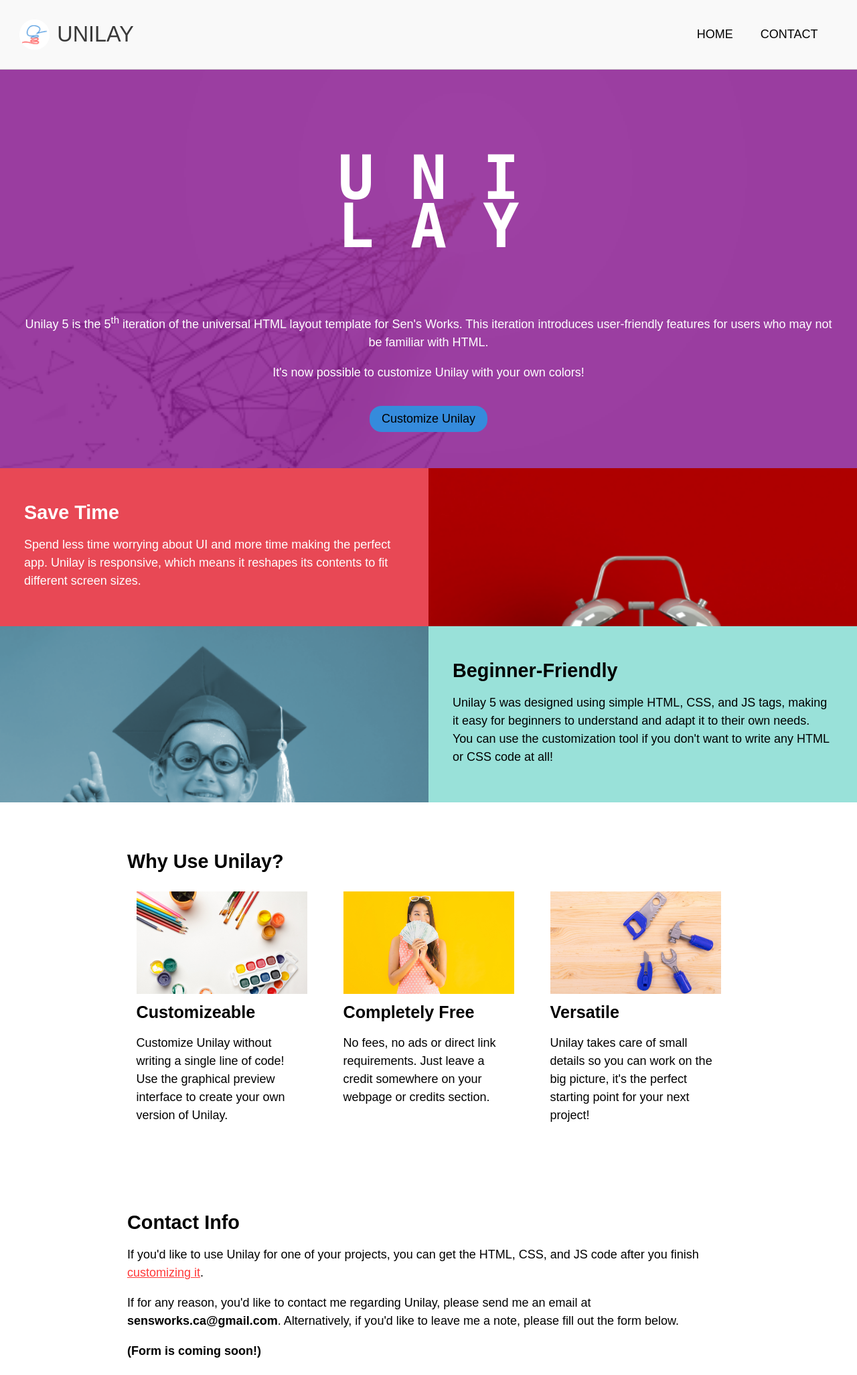
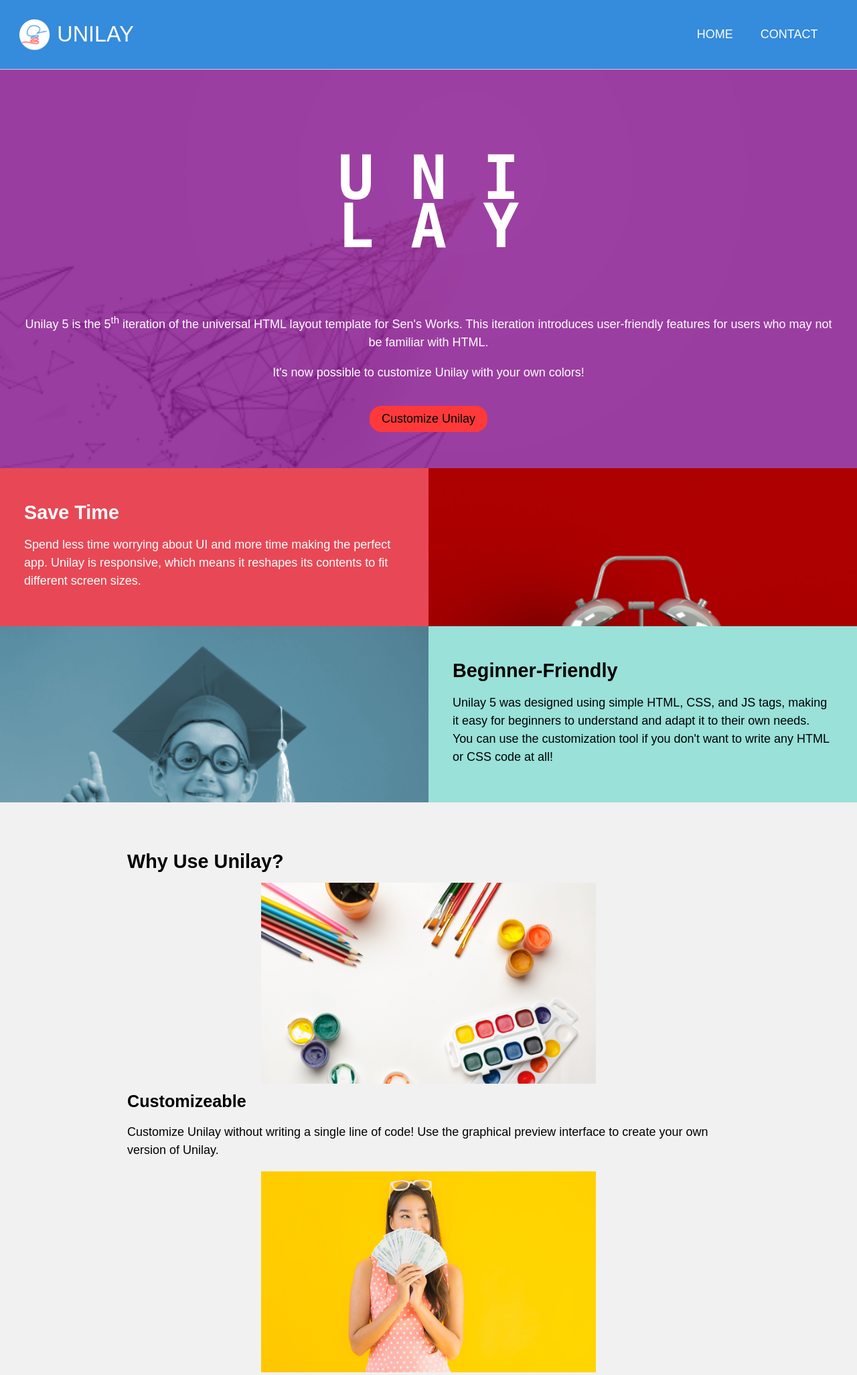
Before and after one commit to daryl-sen/unilay, a Flask app: page / in a window 1280 px wide. Shown: the top 2053 px of the page at 67% size. Run offline with Flask 2, Linux system fonts and the light colour scheme; style sheets or scripts are compiled from the project's sources.

Commit message:
Update unilay5.scss

```diff
--- a/application/static/css/unilay5.scss
+++ b/application/static/css/unilay5.scss
@@ -11,7 +11,7 @@
 }
 
 $primary_color: #ff3939; // color that will appear most
-$secondary_color: #358bdc; // a secondary color
+$secondary_color: #ff3939; // a secondary color
 $primary_contrast_text: contrast_text($primary_color);
 $secondary_contrast_text: contrast_text($secondary_color);
 
@@ -21,11 +21,11 @@
 $font_color: #000; // general text color
 
 
-$navlink_color: #000; // color of links in the navigation menu
-$navlink_hover: #e0e0e0;
-$navlink_mobile_color: #393939; // color of links in the navigation menu on mobile devices
-$navlink_mobile_bg: #ffffff; // background color of links on mobile devices
-$navlink_mobile_button_color: #dddddd;
+$navlink_color: #fff; // color of links in the navigation menu
+$navlink_hover: #d6d6d6;
+$navlink_mobile_color: #358bdc; // color of links in the navigation menu on mobile devices
+$navlink_mobile_bg: #fff; // background color of links on mobile devices
+$navlink_mobile_button_color: #00417e;
 $navlink_mobile_border_color: #e9e9e9;
 
 $link_color: #ff3939; // color of regular links in the body
@@ -35,11 +35,11 @@
 
 // ELEMENT COLORS
 $line_color: #e6e6e6; // color for lines that serve to separate content (i.e. borders)
-$title_color: #393939; // color for the page logo/title
-$header_color: #f9f9f9; // color for the <header> element
+$title_color: #fff; // color for the page logo/title
+$header_color: #358bdc; // color for the <header> element
 $header_bottom_border: #d0d0d0; // color for the bottom border of the header
 $shadow_color: rgba(0, 0, 0, 0.1);
-$body_background: #ffffff;
+$body_background: #f1f1f1;
 
 
 // HEADINGS
@@ -385,52 +385,52 @@
   margin-bottom: $standard_padding
 }
 
-.block-comparison-3 {
+.side-by-side-by-side {
   display: grid;
   grid-template-areas:
     "comp1 comp2 comp3";
   grid-template-columns: 1fr 1fr 1fr;
   grid-gap: $standard_padding;
 
-  .comp1 {
+  .item1 {
     grid-area: comp1;
   }
-  .comp2 {
+  .item2 {
     grid-area: comp2;
   }
-  .comp3 {
+  .item3 {
     grid-area: comp3;
   }
 
-  .comp1,
-  .comp2,
-  .comp3 {
+  .item1,
+  .item2,
+  .item3 {
     padding: $standard_padding/2;
     margin-bottom: $standard_padding;
   }
 }
 
 @media screen and (max-width: 850px) {
-  .block-comparison-3 {
+  .side-by-side-by-side {
     display: block;
   }
 }
 
-.block-comparison-2 {
+.side-by-side {
   display: grid;
   grid-template-areas:
     "comp1 comp2";
   grid-template-columns: 1fr 1fr;
   grid-gap: $standard_padding;
-  .comp1 {
+  .item1 {
     grid-area: comp1;
   }
-  .comp2 {
+  .item2 {
     grid-area: comp2;
   }
 
-  .comp1,
-  .comp2 {
+  .item1,
+  .item2 {
     padding: $standard_padding/2;
     margin-bottom: $standard_padding;
   }
@@ -442,15 +442,10 @@
   }
 }
 
-.flexbox {
-  display: flex;
-  flex-wrap: wrap;
-  // div {
-  //   margin: 0.5em;
-  //   display: block;
-  //   width: 10em;
-  // }
-}
+// .flexbox {
+//   display: flex;
+//   flex-wrap: wrap;
+// }
 
 %with-sidebar {
   display: grid;
```
